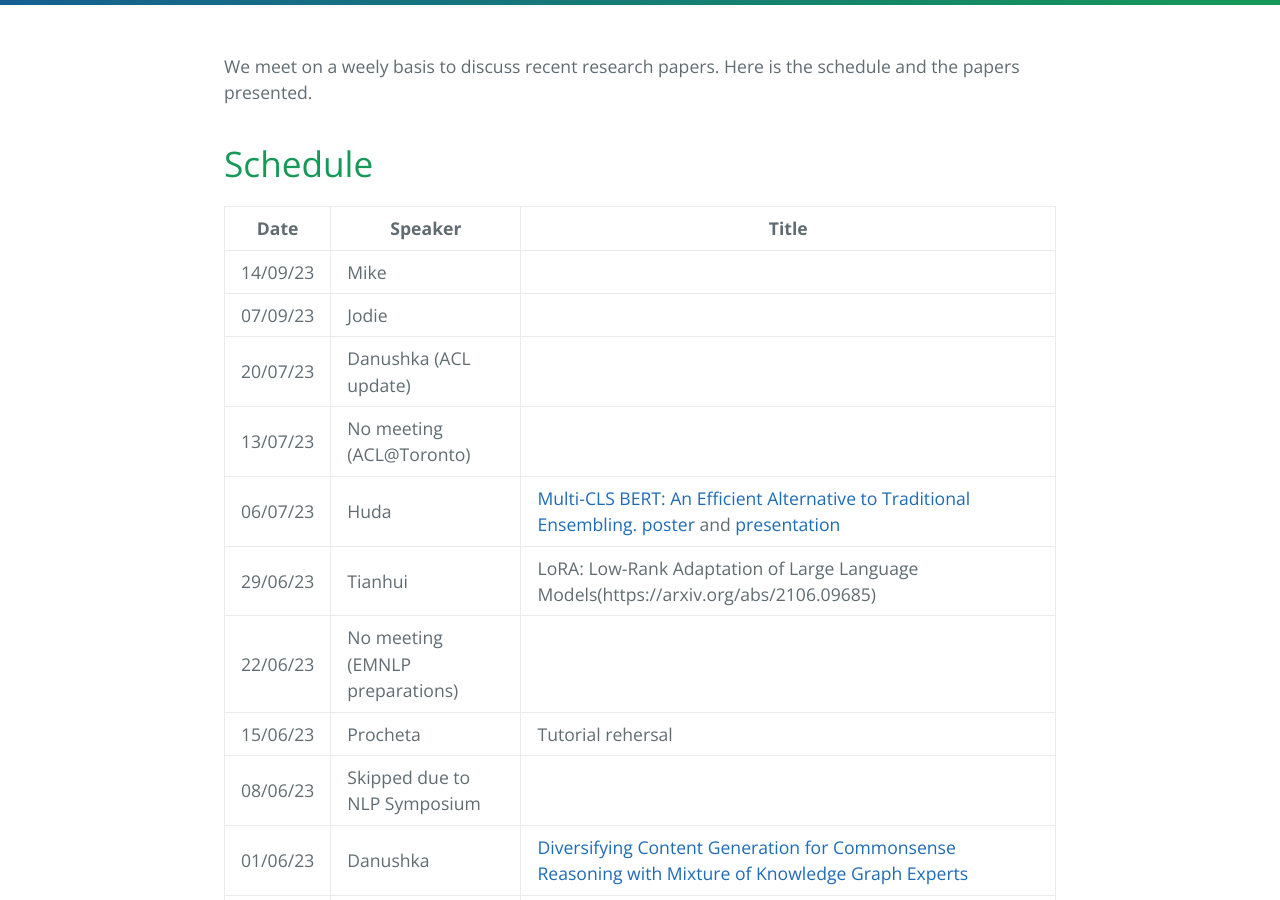
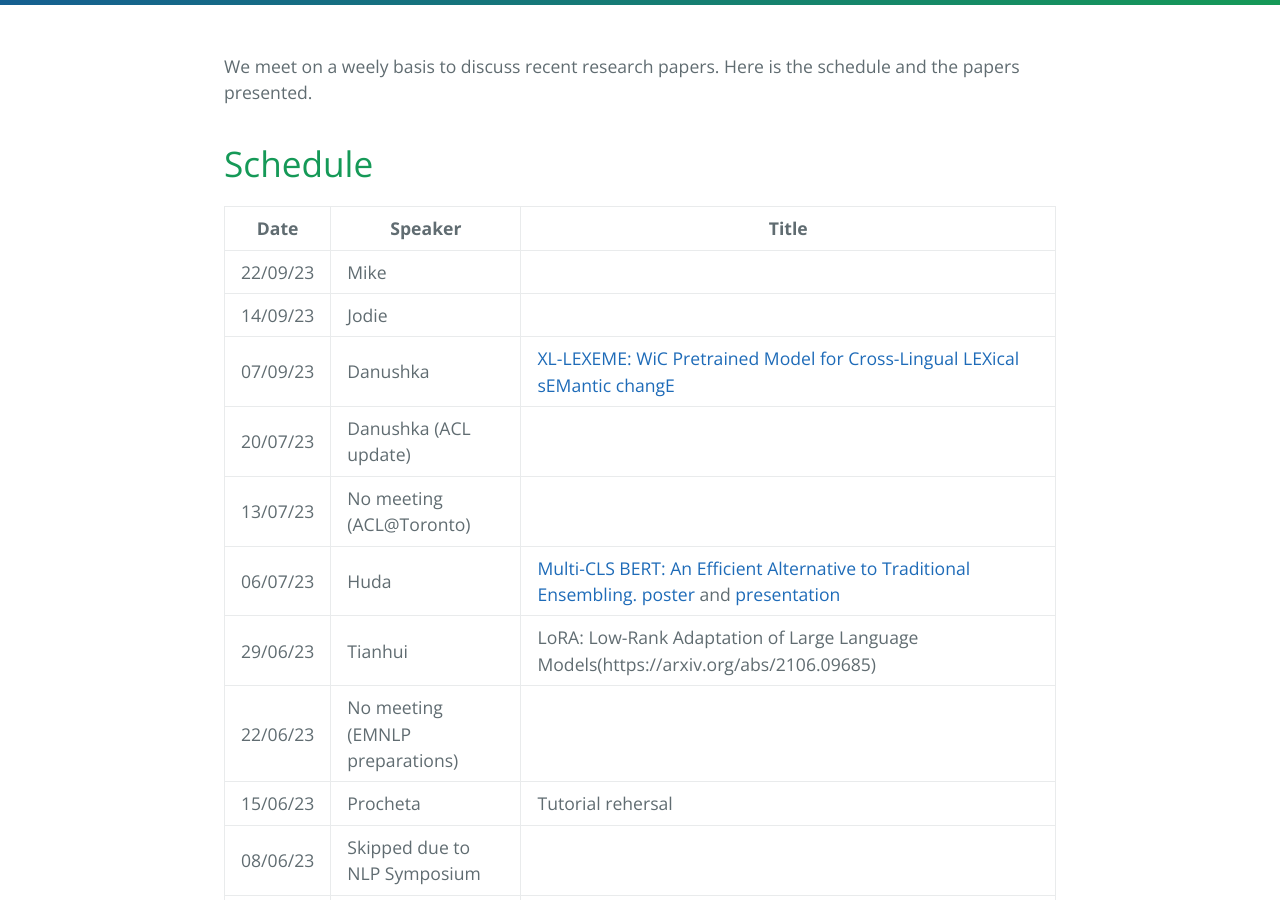
Before and after one commit to LivNLP/livnlp.github.io, a Jekyll site: the page built from reading.md, in a window 1280 px wide and 900 px high, scrolled down 368 px. Built offline with Jekyll 4.4.1, drawn with Linux system fonts in a browser that asks for light colours.

Commit message:
Update reading.md

```diff
--- a/reading.md
+++ b/reading.md
@@ -13,8 +13,9 @@ We meet on a weely basis to discuss recent research papers. Here is the schedule
 
 | Date | Speaker | Title |
 | ----- | ------- | ----- |
-| 14/09/23 | Mike | |
-| 07/09/23 | Jodie | |
+| 22/09/23 | Mike | |
+| 14/09/23 | Jodie | |
+| 07/09/23 | Danushka | [XL-LEXEME: WiC Pretrained Model for Cross-Lingual LEXical sEMantic changE](https://aclanthology.org/2023.acl-short.135/)|
 | 20/07/23 | Danushka (ACL update) | |
 | 13/07/23 | No meeting (ACL@Toronto) | |
 | 06/07/23 | Huda |[Multi-CLS BERT: An Efficient Alternative to Traditional Ensembling. ](https://arxiv.org/pdf/2210.05043.pdf) [poster](https://ken77921.github.io/assets/pdf/ACL_2023_multi-cls_poster.pdf) and [presentation](https://screenpal.com/watch/c01hjIVBXqN)  |
```
